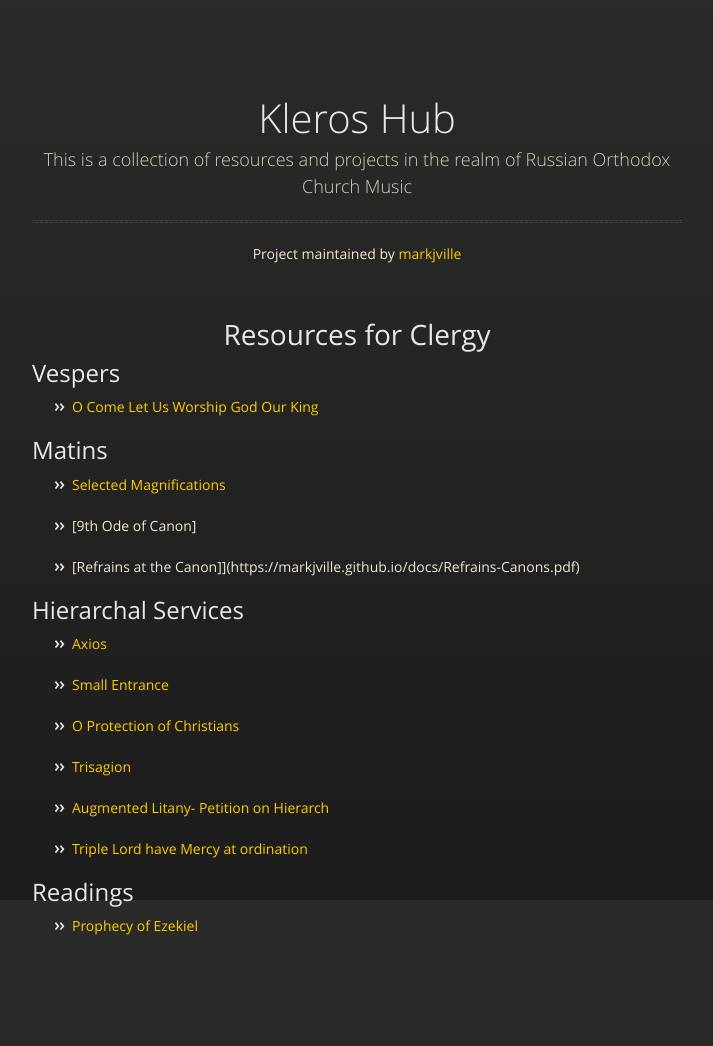
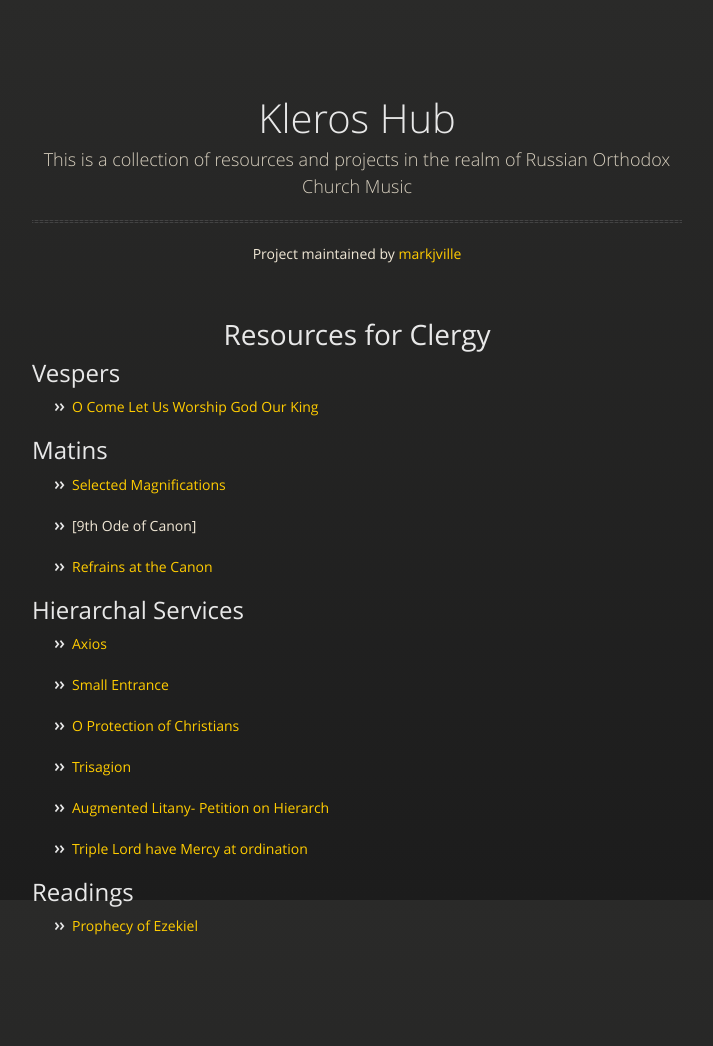
Before and after one commit to markjville/markjville.github.io, a Jekyll site: the page built from clergy-resources.md, in a window 1280 px wide. Shown: the whole page, without its empty margins (283-996 px from the left). Built offline with Jekyll 4.4.1, drawn with Linux system fonts in a browser that asks for light colours; our own code applies the rules of GitHub Pages for plain Markdown files.

Commit message:
Update clergy-resources.md

```diff
--- a/clergy-resources.md
+++ b/clergy-resources.md
@@ -11,7 +11,7 @@
 
 - [9th Ode of Canon]
 
-- [Refrains at the Canon]](https://markjville.github.io/docs/Refrains-Canons.pdf)
+- [Refrains at the Canon](https://markjville.github.io/docs/Refrains-Canons.pdf)
 
 ## Hierarchal Services
 - [Axios](https://markjville.github.io/docs/Axios-for-Clergy-common-chant.pdf)
```
